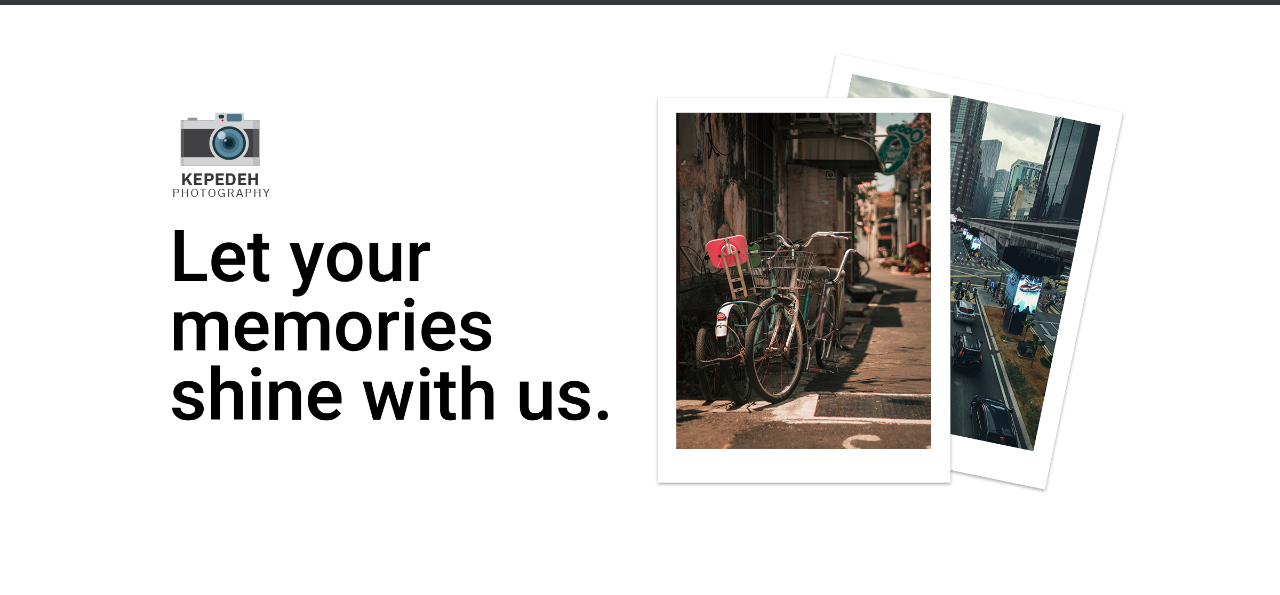
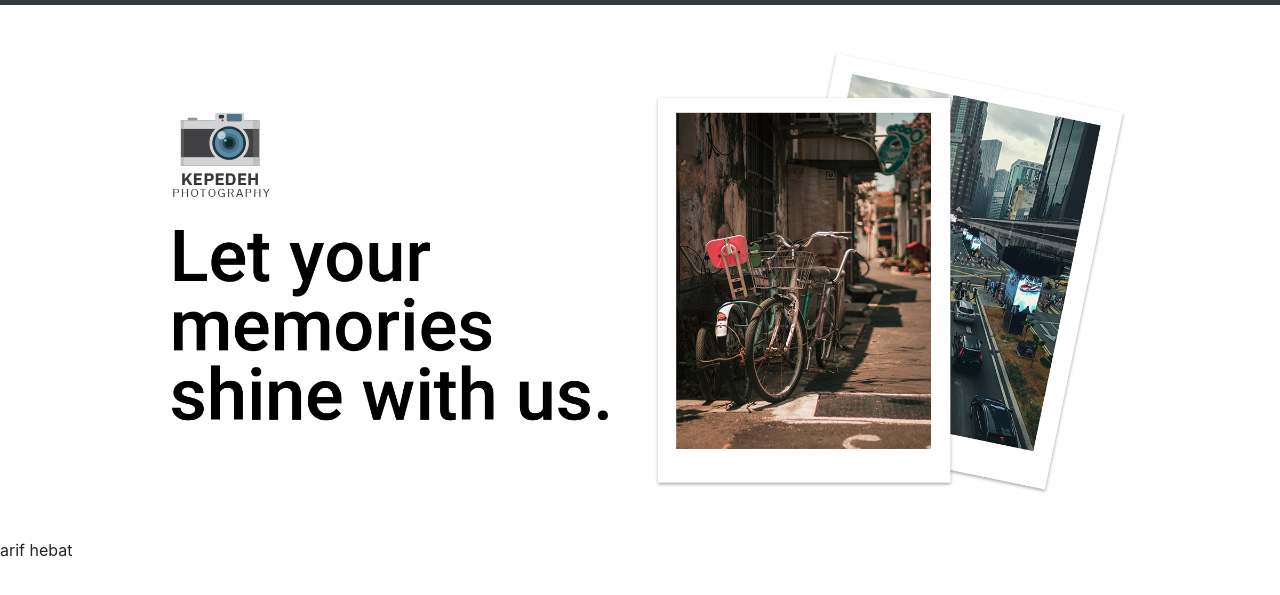
Before and after one commit to pudding-san459/kepedehphotography, a plain HTML site: page Index.html in a window 1280 px wide. Shown: the part 51-646 px from the top of the page. Drawn offline with Linux system fonts and the light colour scheme.

Commit message:
Update Index.html
Tag <p> diletakkan di body

```diff
--- a/Index.html
+++ b/Index.html
@@ -36,5 +36,6 @@
   </div>
 </nav>
   	<center><img src="bannerdua.png" width="1024px"></center>
+  <p>arif hebat</p>
   </body>
 </html>
```
